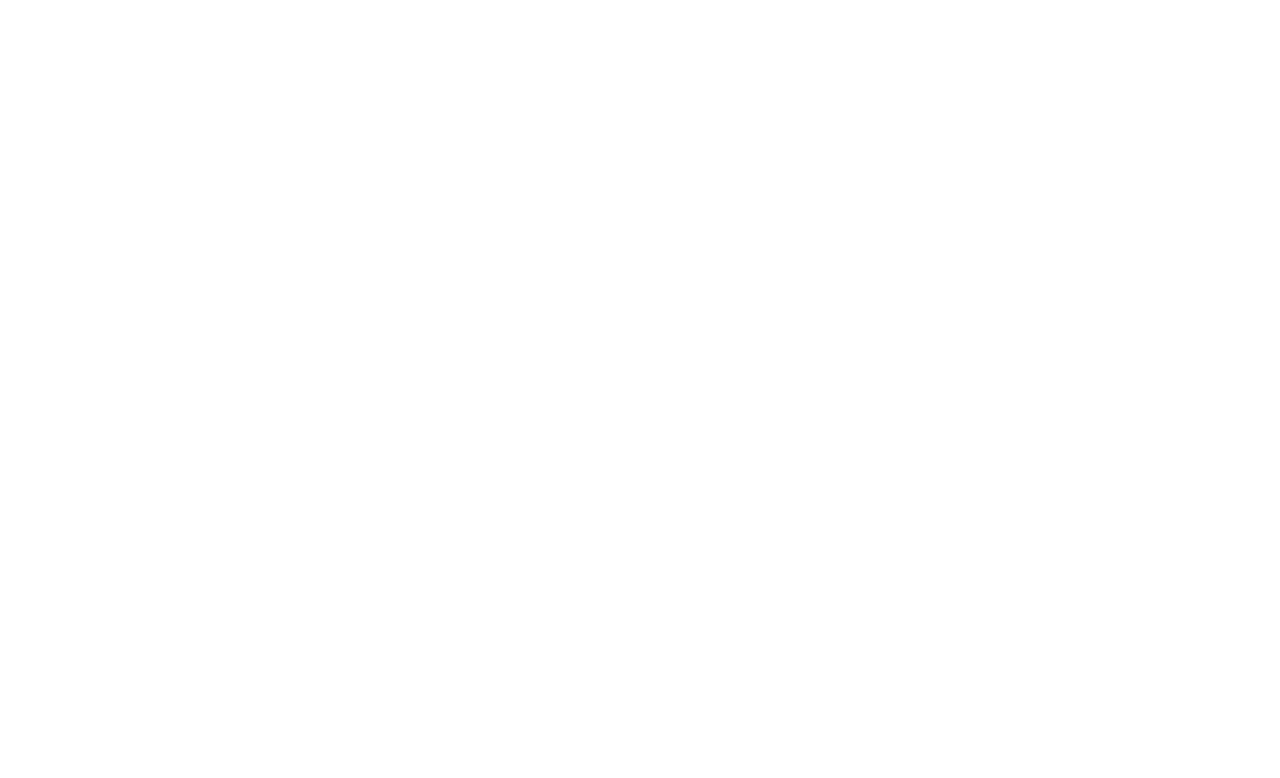
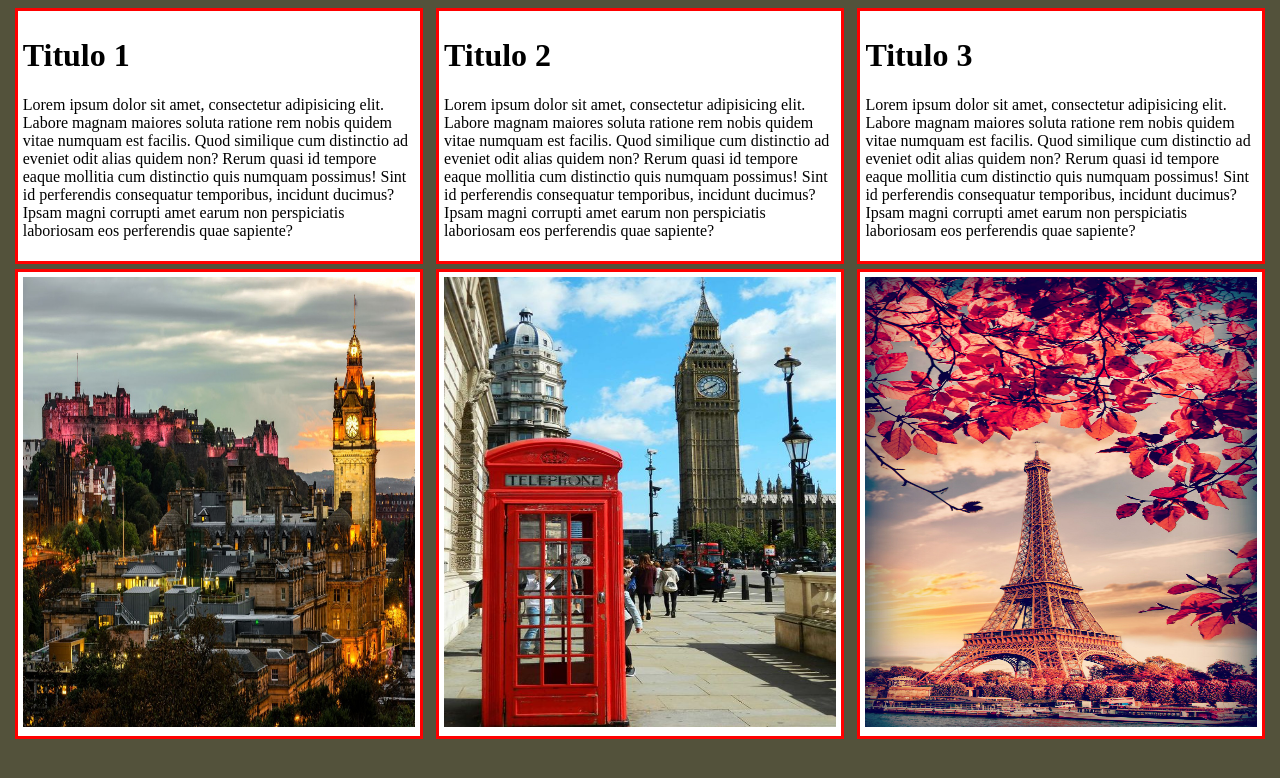
Before and after one commit to paulobomm/Modelagem_SItes, a plain HTML site: page Aula-23-04/index.html in a window 1280 px wide. Drawn offline with Linux system fonts and the light colour scheme.

Commit message:
finaldaaula

```diff
--- a/Aula-23-04/css/style.css
+++ b/Aula-23-04/css/style.css
@@ -0,0 +1,48 @@
+.body{
+    height: 100%;
+    background-color: rgb(83, 82, 59);
+}
+
+
+.caixa{
+
+    background-color: white;
+    border: 3px solid;
+    position: static;
+    width: 31%;
+    margin: 0px;
+    position: left;
+    padding: 5px;
+    display: inline-block;
+    border-color: red;
+
+}
+main{
+    margin: 0 auto;
+}
+.text-content{
+    display: flex;
+    justify-content: space-around;
+}
+.imagem{
+
+    background-color: white;
+    border: 3px solid;
+    position: static;
+    width: 31%;
+    margin: 5px;
+    position: left;
+    padding: 5px;
+    display: inline-block;
+    border-color: red;
+
+}
+.imagem img{
+    width: 100%;
+    height: 450px;
+}
+.div-content{
+    display: flex;
+    justify-content: space-around;
+    width: 100%;
+}
--- a/Aula-23-04/index.html
+++ b/Aula-23-04/index.html
@@ -3,11 +3,65 @@
 <head>
     <meta charset="UTF-8">
     <meta name="viewport" content="width=device-width, initial-scale=1.0">
-    <title>Document</title>
+    <title>Slide_47_Modelo_Caixa</title>
     <link rel="stylesheet" type="text/css" href="css/style.css" />
 
 </head>
-<body>
 
+<body class="body">
+
+    <main>
+        <div class="text-content">
+            <div class="caixa">
+                <h1>Titulo 1</h1>
+                <p>
+                    Lorem ipsum dolor sit amet, consectetur adipisicing elit. Labore magnam maiores soluta ratione rem nobis quidem vitae numquam est facilis. Quod similique cum distinctio ad eveniet odit alias quidem non?
+                    Rerum quasi id tempore eaque mollitia cum distinctio quis numquam possimus! Sint id perferendis consequatur temporibus, incidunt ducimus? Ipsam magni corrupti amet earum non perspiciatis laboriosam eos perferendis quae sapiente?
+                </p>
+            </div>
+
+            <div class="caixa">
+                <h1>Titulo 2</h1>
+                <p>
+                    Lorem ipsum dolor sit amet, consectetur adipisicing elit. Labore magnam maiores soluta ratione rem nobis quidem
+                    vitae numquam est facilis. Quod similique cum distinctio ad eveniet odit alias quidem non?
+                    Rerum quasi id tempore eaque mollitia cum distinctio quis numquam possimus! Sint id perferendis consequatur
+                    temporibus, incidunt ducimus? Ipsam magni corrupti amet earum non perspiciatis laboriosam eos perferendis quae
+                    sapiente?
+                </p>
+
+            </div>
+            <div class="caixa">
+                <h1>Titulo 3</h1>
+                <p>
+                    Lorem ipsum dolor sit amet, consectetur adipisicing elit. Labore magnam maiores soluta ratione rem nobis quidem
+                    vitae numquam est facilis. Quod similique cum distinctio ad eveniet odit alias quidem non?
+                    Rerum quasi id tempore eaque mollitia cum distinctio quis numquam possimus! Sint id perferendis consequatur
+                    temporibus, incidunt ducimus? Ipsam magni corrupti amet earum non perspiciatis laboriosam eos perferendis quae
+                    sapiente?
+                </p>
+
+            </div>
+        </div>
+
+        <div class="div-content">
+            <div class="imagem">
+
+                <img src="img/Escocia.jpg" alt="VIagem a Escócia">
+
+            </div>
+            <div class="imagem">
+
+                <img src="img/Londres.jpg" alt="VIagem a Londres">
+
+            </div>
+            <div class="imagem">
+
+                <img src="img/Paris.jpg"  alt="VIagem a Escócia">
+
+            </div>
+        </div>
+
+    </main>
 </body>
 </html>
```
